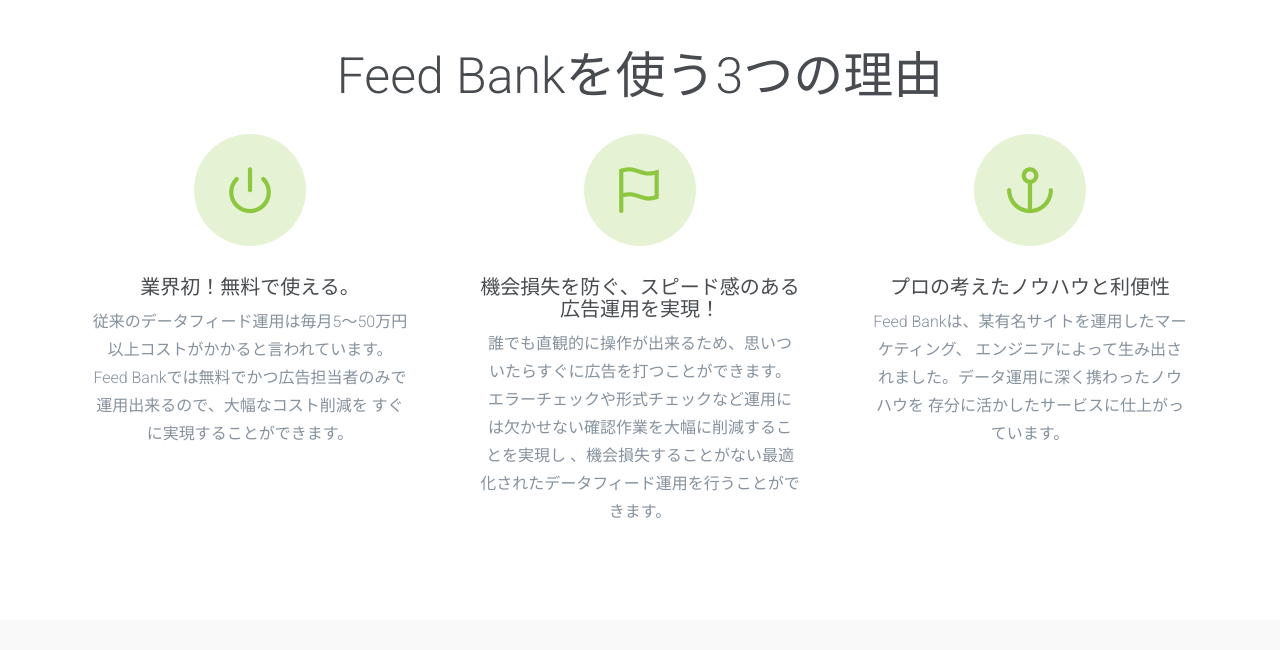
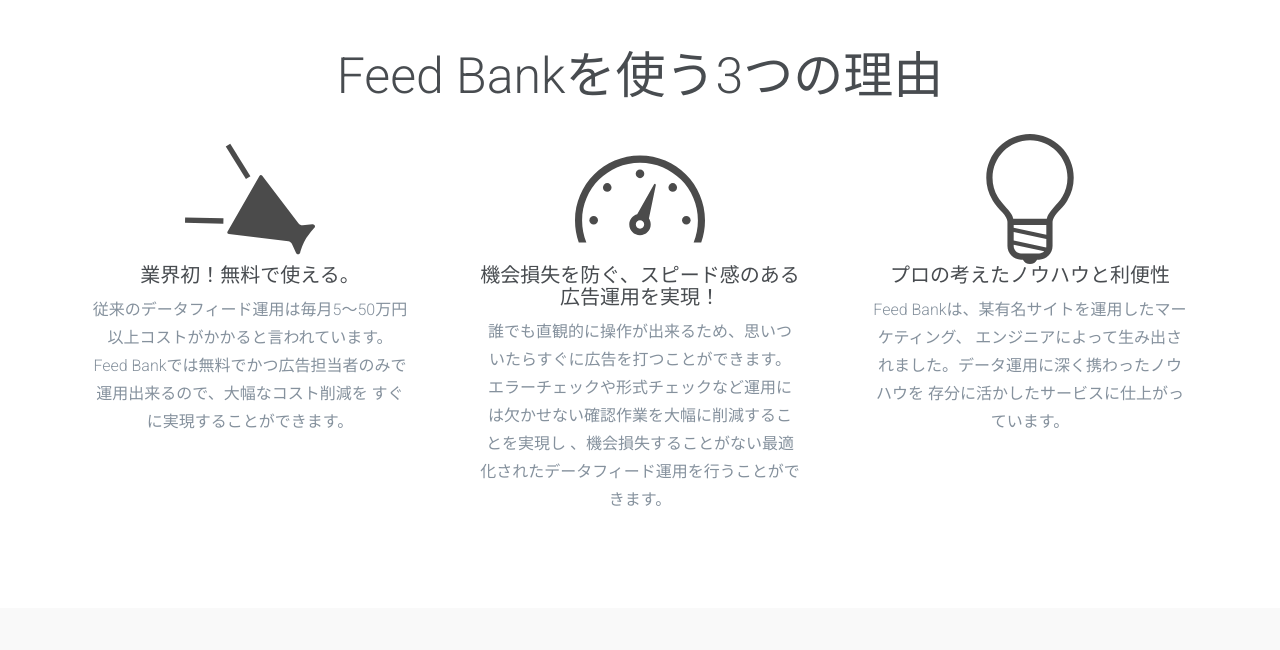
Before and after one commit to isaito-kurumizawa/feedbank, a website: page public/index.html in a window 1280 px wide. Shown: the part 1680-2330 px from the top of the page. Drawn offline with Linux system fonts and the light colour scheme; files whose address does not match are found by name.

Commit message:
svg update

```diff
--- a/public/index.html
+++ b/public/index.html
@@ -312,9 +312,7 @@
 				<div class="row">
 					<div class="col-md-4 col-sm-6 col-xs-12 animate-box">
 						<div class="fh5co-feature">
-							<div class="fh5co-icon">
-								<i class="icon-power"></i>
-							</div>
+							<img src="./images/goodvalue.svg" width="130px">
 							<h3>業界初！無料で使える。</h3>
 							<p>
 									従来のデータフィード運用は毎月5～50万円以上コストがかかると言われています。
@@ -325,9 +323,7 @@
 					</div>
 					<div class="col-md-4 col-sm-6 col-xs-12 animate-box">
 						<div class="fh5co-feature">
-							<div class="fh5co-icon">
-								<i class="icon-flag2"></i>
-							</div>
+							<img src="./images/fast.svg" width="130px">
 							<h3>機会損失を防ぐ、スピード感のある広告運用を実現！</h3>
 							<p>誰でも直観的に操作が出来るため、思いついたらすぐに広告を打つことができます。
 								エラーチェックや形式チェックなど運用には欠かせない確認作業を大幅に削減することを実現し
@@ -337,9 +333,7 @@
 					<div class="clearfix visible-sm-block"></div>
 					<div class="col-md-4 col-sm-6 col-xs-12 animate-box">
 						<div class="fh5co-feature">
-							<div class="fh5co-icon">
-								<i class="icon-anchor"></i>
-							</div>
+							<img src="./images/inspiration.svg" width="130px">
 							<h3>プロの考えたノウハウと利便性</h3>
 							<p>Feed Bankは、某有名サイトを運用したマーケティング、
 								エンジニアによって生み出されました。データ運用に深く携わったノウハウを
```
Also changed, not shown: public/images/fast.svg (added), public/images/goodvalue.svg (added), public/images/inspiration.svg (added).
